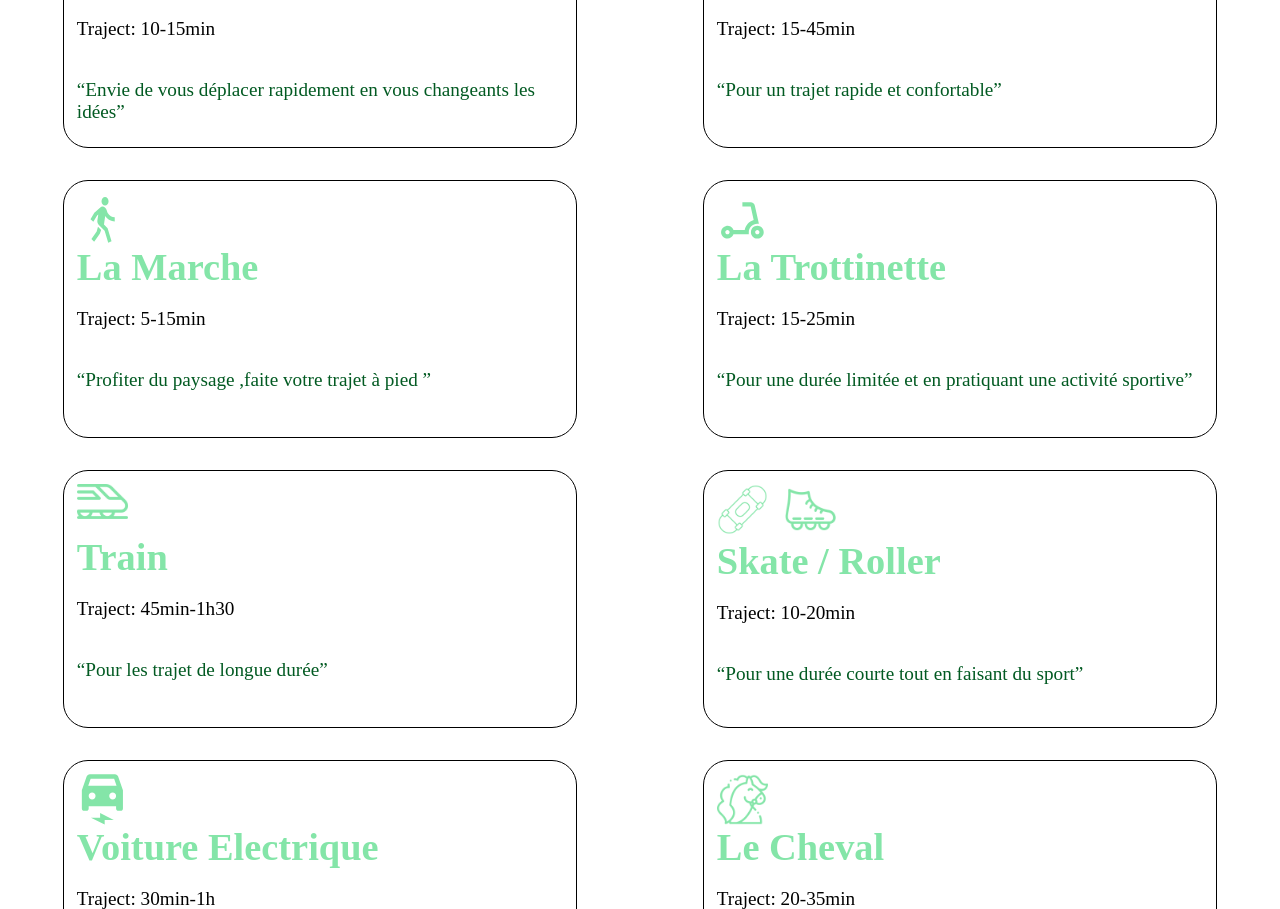
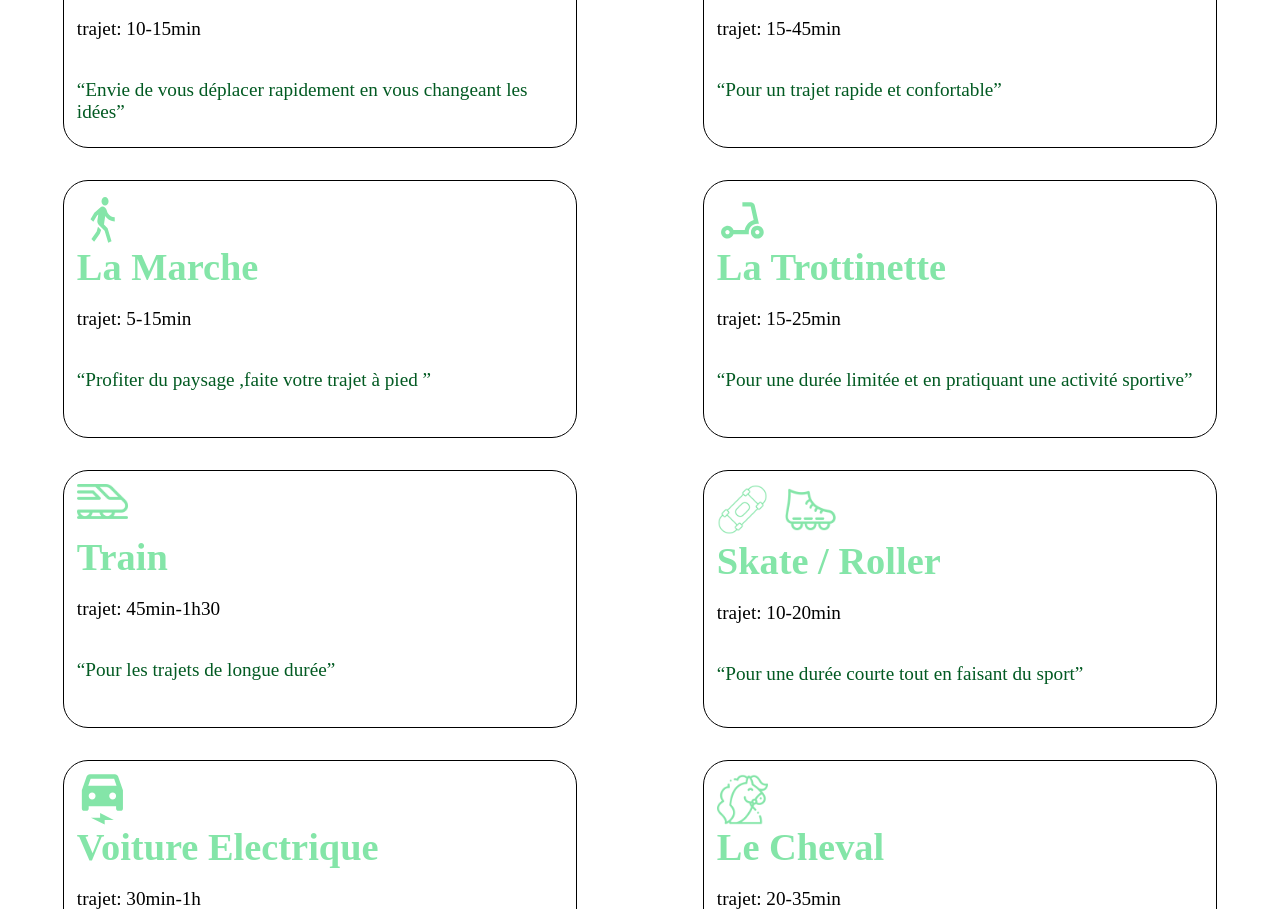
Before and after one commit to ProjetAcademiques/SiteWebTransportDoux, a plain HTML site: page page_2.html in a window 1280 px wide. Shown: the part 523-1432 px from the top of the page. Drawn offline with Linux system fonts and the light colour scheme; a web font is replaced by a local one.

Commit message:
Patch orthographe

```diff
--- a/page_2.html
+++ b/page_2.html
@@ -22,7 +22,7 @@
         </div>
     </nav>
     <header id="bg_head_p2">
-        <h1>Les application et service Utile pour se deplacer</h1>
+        <h1>Les applications et service Utile pour se deplacer</h1>
     </header>
     <main>
 
@@ -31,8 +31,8 @@
                 <div class="card">
                     <img src="css/ico/bike.png" class="img_card" alt="Icône d'un vélo">
                     <h3>Le Vélo</h3>
-                    <p class="trajet">Traject: 10-15min</p>
-                    <p class="citation">“Envie de vous déplacer rapidement en vous changeants les idées” </p>
+                    <p class="trajet">trajet: 10-15min</p>
+                    <p class="citation">“Envie de vous déplacer rapidement en vous changeant les idées” </p>
                 </div>
 
                 <div class="card">
@@ -42,15 +42,15 @@
                             fill="#84E5A8" />
                     </svg>
                     <h3>La Marche</h3>
-                    <p class="trajet">Traject: 5-15min</p>
+                    <p class="trajet">trajet: 5-15min</p>
                     <p class="citation">“Profiter du paysage ,faite votre trajet à pied ”</p>
                 </div>
 
                 <div class="card">
                     <img src="css/ico/train.png" class="img_card" alt="Icône d'un train">
                     <h3>Train</h3>
-                    <p class="trajet">Traject: 45min-1h30</p>
-                    <p class="citation">“Pour les trajet de longue durée” </p>
+                    <p class="trajet">trajet: 45min-1h30</p>
+                    <p class="citation">“Pour les trajets de longue durée” </p>
                 </div>
 
                 <div class="card">
@@ -60,7 +60,7 @@
                             fill="#84E5A8" />
                     </svg>
                     <h3>Voiture Electrique</h3>
-                    <p class="trajet">Traject: 30min-1h</p>
+                    <p class="trajet">trajet: 30min-1h</p>
                     <p class="citation">“Pour un confort et durée agréable”</p>
                 </div>
             </div>
@@ -70,7 +70,7 @@
                 <div class="card">
                     <img src="css/ico/tramway.png" class="img_card" alt="">
                     <h3>Le Tramway</h3>
-                    <p class="trajet">Traject: 15-45min</p>
+                    <p class="trajet">trajet: 15-45min</p>
                     <p class="citation">“Pour un trajet rapide et confortable” </p>
                 </div>
 
@@ -81,7 +81,7 @@
                             fill="#84E5A8" />
                     </svg>
                     <h3>La Trottinette</h3>
-                    <p class="trajet">Traject: 15-25min</p>
+                    <p class="trajet">trajet: 15-25min</p>
                     <p class="citation">“Pour une durée limitée et en pratiquant une activité sportive”</p>
                 </div>
 
@@ -91,14 +91,14 @@
                         <img src="css/ico/roller.png" class="img_card" alt="">
                     </div>
                     <h3>Skate / Roller</h3>
-                    <p class="trajet">Traject: 10-20min</p>
+                    <p class="trajet">trajet: 10-20min</p>
                     <p class="citation">“Pour une durée courte tout en faisant du sport”</p>
                 </div>
 
                 <div class="card">
                     <img src="css/ico/cheval.png" class="img_card" alt="icône d'un cheval">
                     <h3>Le Cheval</h3>
-                    <p class="trajet">Traject: 20-35min</p>
+                    <p class="trajet">trajet: 20-35min</p>
                     <p class="citation">“Le cheval, le cheval c’est trop génial!”</p>
                 </div>
             </div>
```
Also changed, not shown: index.html (+1 -1 lines), page_1.html (+1 -1 lines).
